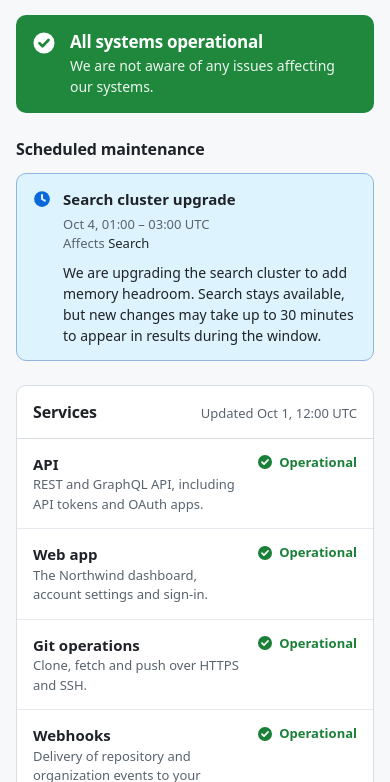
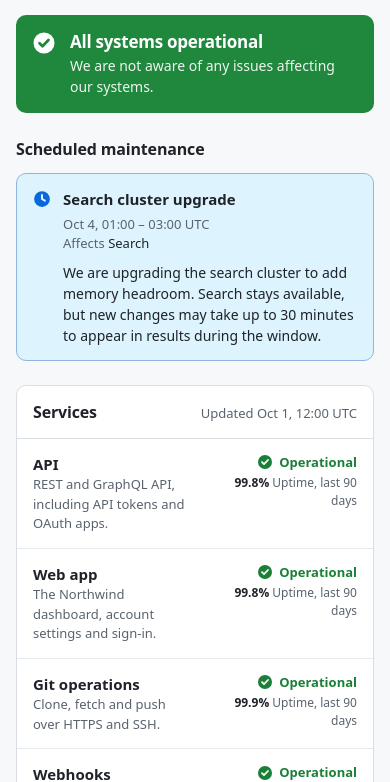
Before and after one commit to ml6team/unum-demo-canary, a website built with Vite: page index.html in a window 390 px wide. Shown: the part 62-844 px from the top of the page. Built offline with nearby package versions, Linux system fonts and the light colour scheme.

Commit message:
feat: show 90-day uptime next to each service (UNUSFD-45)

```diff
--- a/src/main.ts
+++ b/src/main.ts
@@ -1,12 +1,20 @@
 import './style.css';
 import { incidents, NOW, services } from './data';
-import { formatDateTime, formatDay, formatIncidentDuration, formatRange } from './lib/format';
+import {
+  formatDateTime,
+  formatDay,
+  formatIncidentDuration,
+  formatRange,
+  formatUptime,
+  UPTIME_LABEL,
+} from './lib/format';
 import {
   activeIncidents,
   affectedServiceNames,
   groupByDay,
   incidentState,
   pastIncidents,
+  serviceUptime,
   upcomingMaintenance,
   updatesNewestFirst,
 } from './lib/incidents';
@@ -87,9 +95,18 @@ function serviceRow(service: Service): HTMLLIElement {
       el('h3', { class: 'service-name' }, [service.name]),
       el('p', { class: 'service-description' }, [service.description]),
     ]),
-    el('span', { class: `status tone-${service.status}` }, [
-      icon(service.status),
-      STATUS_LABEL[service.status],
+    el('div', { class: 'service-side' }, [
+      el('span', { class: `status tone-${service.status}` }, [
+        icon(service.status),
+        STATUS_LABEL[service.status],
+      ]),
+      el('span', { class: 'uptime' }, [
+        el('span', { class: 'uptime-value' }, [
+          formatUptime(serviceUptime(incidents, service.id, NOW)),
+        ]),
+        ' ',
+        el('span', { class: 'uptime-label' }, [UPTIME_LABEL]),
+      ]),
     ]),
   ]);
 }
--- a/src/style.css
+++ b/src/style.css
@@ -375,6 +375,26 @@ a {
   white-space: nowrap;
 }
 
+.service-side {
+  display: flex;
+  flex: none;
+  flex-direction: column;
+  align-items: flex-end;
+  gap: 2px;
+}
+
+.uptime {
+  color: var(--text-muted);
+  font-size: 13px;
+  text-align: right;
+}
+
+.uptime-value {
+  color: var(--text);
+  font-weight: 600;
+  font-variant-numeric: tabular-nums;
+}
+
 /* Badges */
 
 .badge {
@@ -664,6 +684,14 @@ a {
     font-size: 13px;
   }
 
+  .service-side {
+    max-width: 45%;
+  }
+
+  .uptime {
+    font-size: 12px;
+  }
+
   .incident-summary {
     padding: 12px 40px 12px 16px;
   }
```
Also changed, not shown: README.md.
